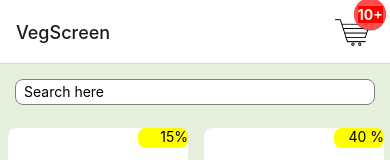
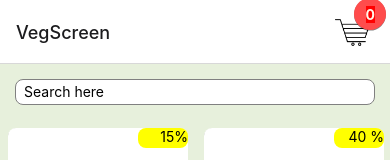
Before and after one commit to HarshTyagi1234/Zomato, a React Native app: screen / in a window 390 px wide. Shown: the top 160 px of the page. Built offline with nearby package versions, Linux system fonts and the light colour scheme.

Commit message:
cart component feature complete

```diff
--- a/App.js
+++ b/App.js
@@ -1,7 +1,7 @@
 import React from "react";
 import { NavigationContainer } from "@react-navigation/native";
 import { createStackNavigator } from "@react-navigation/stack";
-import { Provider } from "react-redux";
+import { Provider, useSelector } from "react-redux";
 import SplashScreen from "./Screens/SplashScreen";
 import store from "./Redux/Store";
 import BottomTabNavigator from "./Navigation/BottomTabNavigator";
@@ -11,8 +11,11 @@ import { useNavigation } from "@react-navigation/native";
 
 const Stack = createStackNavigator();
 
+
 const ShowItemsButton = () => {
   const navigation = useNavigation();
+  const cartData = useSelector((state) => state.reducer);
+  const cartTitle = cartData.length>10 ? "10+" : cartData.length
 
   return (
     <TouchableOpacity onPress={() => navigation.navigate("Cart")}>
@@ -47,7 +50,7 @@ const ShowItemsButton = () => {
             fontWeight: "bold",
           }}
         >
-          10+
+          {cartTitle}
         </Text>
       </View>
     </TouchableOpacity>
```
